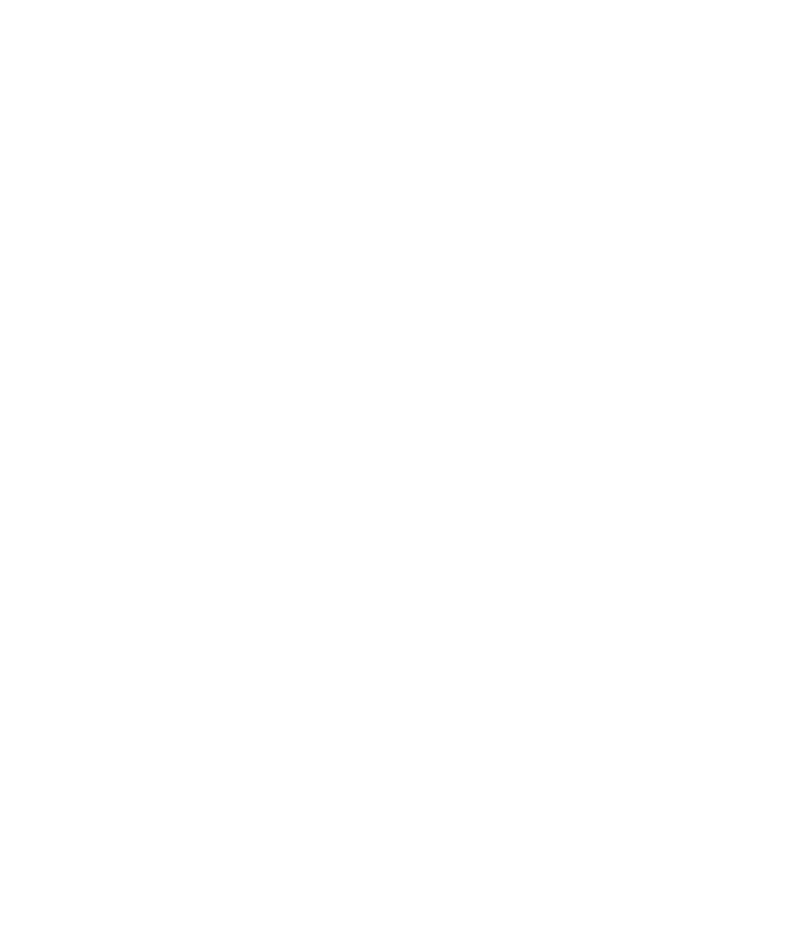
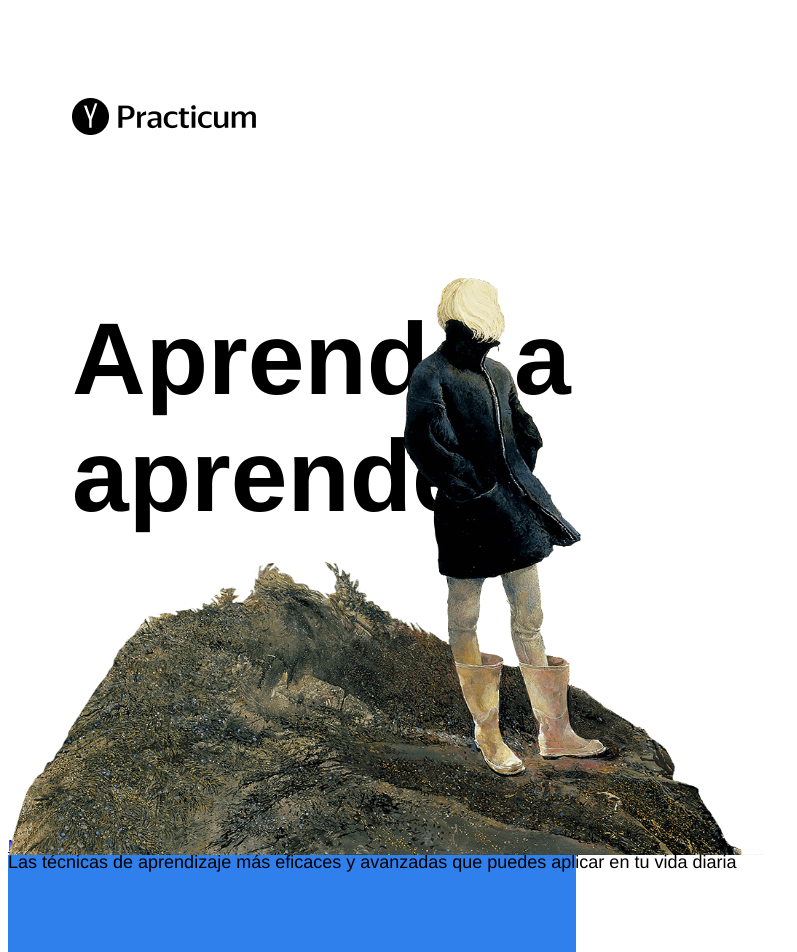
Before and after one commit to DiegoFranco92/web_project_1_es, a plain HTML site: page index.html in a window 1280 px wide. Shown: the top 952 px of the page, without its empty margins (0-797 px from the left). Before the commit the page ends 800 px from the top, so only its background shows below. Drawn offline with Linux system fonts and the light colour scheme.

Commit message:
update 30/12/22

```diff
--- a/index.html
+++ b/index.html
@@ -3,13 +3,28 @@
 <head>
   <meta charset="UTF-8">
   <meta name="viewport" content="width=device-width, initial-scale=1.0">
+  <link rel="stylesheet" href="./styles/style.css">
   <title>Aprender a aprender</title>
 </head>
 <body>
   <div class="page">
-    <header class="header">
+      <header class="header">
+        <img class= "logo logo_place_header"src="./images/logo_place_header.png" alt="logo Practicum">
+        <h1 class="header__title header-container">
+          <div>Aprende a aprender</div>
+        </h1>
+        <h2 class="subtitle">
+        Las técnicas de aprendizaje más eficaces y avanzadas que puedes aplicar en tu vida diaria
+        </h2>
+        <a class="link" href="#">Más información</a>
+        <div class="main-ilustration_container">
+          <img class="main-ilustration" src="./images/header-image.png" alt="header image">
+        </div>
+        <div class="square-container">
+          <div class="square"></div>
+        </div>
+      </header>
 
-    </header>
     <main class="content">
       <section class="description">
       </section>
--- a/styles/style.css
+++ b/styles/style.css
@@ -7,23 +7,75 @@
   margin: 0 auto;
   /* this ensures that all content is centered on screens wider than 1600px */
   font-family: 'Helvetica Neue', Arial, sans-serif;
+
+
 }
 
 .header {
   height: 100vh;
   min-height: 600px;
   max-height: 756px;
+  width: 100vh;
   /* parameters for the header section */
 }
 
+.logo_place_header {
+  position: absolute;
+  z-index: auto;
+  margin-top: 30px;
+  margin-left: 64px;
+}
+
+.header-container {
+  height: 700px;
+  display: flex;
+  flex-direction: column;
+  justify-content: center;
+}
+
+.header__title {
+  margin-left: 64px;
+  width: 730px;
+  font-size: 102px;
+  font-weight: bold;
+}
+
+.subtitle {
+  position: absolute;
+  z-index: auto;
+  height: 25px;
+  font-size: 18px;
+  font-weight: normal;
+}
+
+.main-ilustration_container {
+  display: flex;
+  width: 700px;
+  align-items:flex-end;
+  justify-content:baseline
+
+}
+
+.main-ilustration {
+  position: absolute;
+  height: 608px;
+  width: 756px;
+}
+
+.square {
+  background-color: #2F80ED;
+  height: 568px;
+  width: 568px;
+}
+
 /* here we have two examples of selectors in order to remind you how to set styles for elements */
-.header__square-pic {
+/*.header__square-pic {
   height: 568px;
   width: 568px;
 }
 
 /* including elements with key-value modifiers */
-.table__cell_theme_dark {
+/*.table__cell_theme_dark {
   width: 200px;
   color: white;
   margin-right: 0;
```
